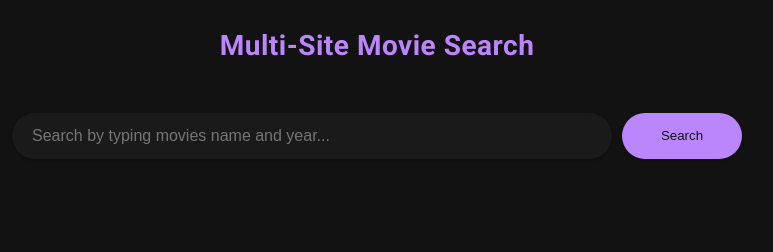
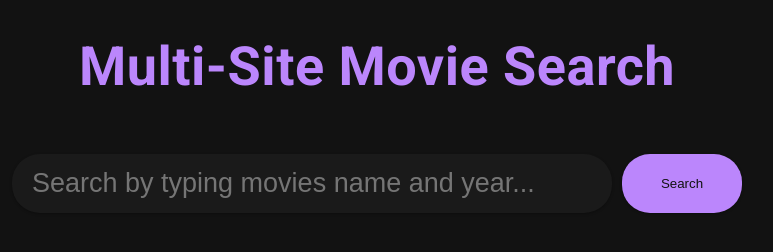
Before and after one commit to SAHimu369/SAHimu369.github.io, a plain HTML site: page index.html in a window 1024 px wide. Shown: the whole page, without its empty margins (135-908 px from the left). Drawn offline with Linux system fonts and the light colour scheme.

Commit message:
Update style.css

```diff
--- a/style.css
+++ b/style.css
@@ -30,7 +30,7 @@ body {
 header {
   padding: 24px 16px;
   text-align: center;
-  font-size: 28px;
+  font-size: 54px;
   font-weight: 700;
   color: var(--md-primary);
   letter-spacing: 0.5px;
@@ -158,7 +158,7 @@ button:hover {
 
   input[type="text"] {
     width: 100%;
-    font-size: 16px; /* Prevents zoom on iOS */
+    font-size: 27px; /* Prevents zoom on iOS */
   }
 
   button {
@@ -185,6 +185,11 @@ button:hover {
 @media (min-width: 769px) and (max-width: 1024px) {
   .results {
     grid-template-columns: repeat(auto-fill, minmax(310px, 1fr));
+  }
+
+  input[type="text"] {
+    width: 100%;
+    font-size: 27px;
   }
 
   .result-thumb {
```
